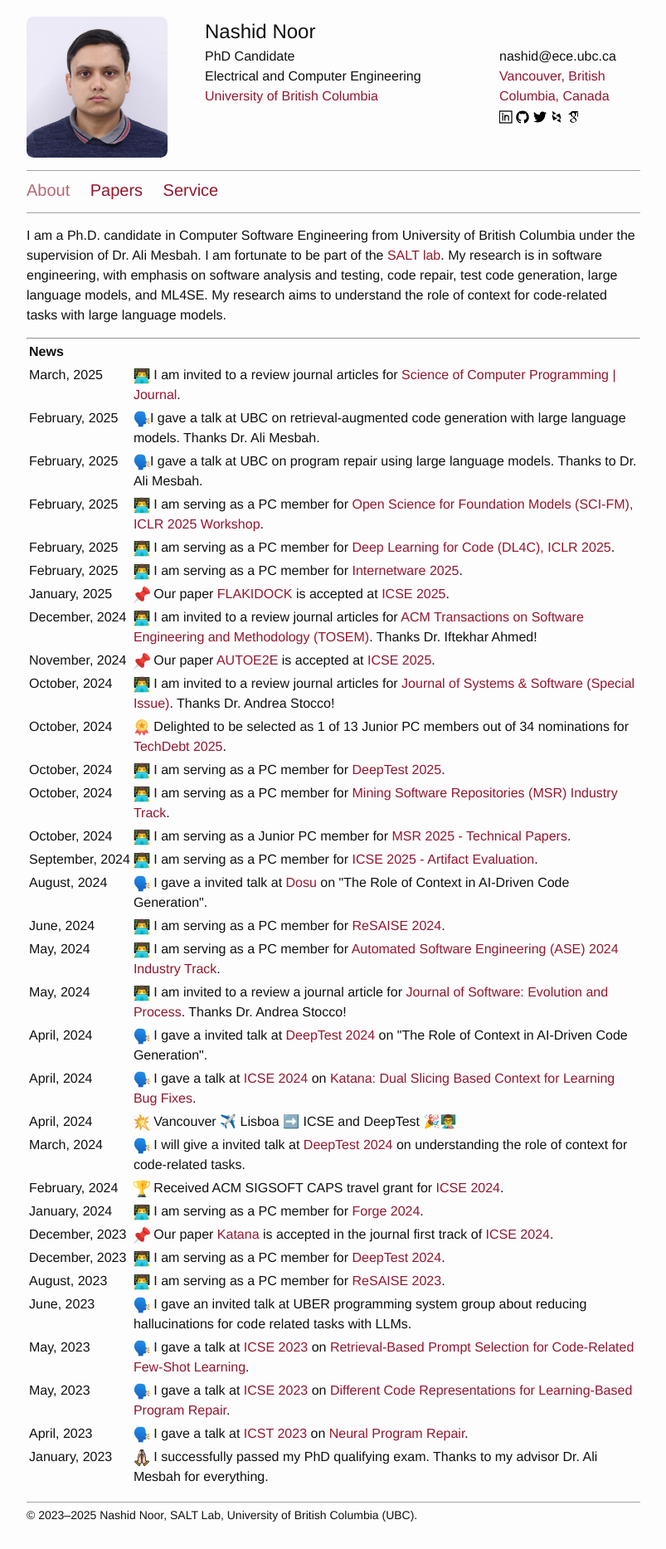
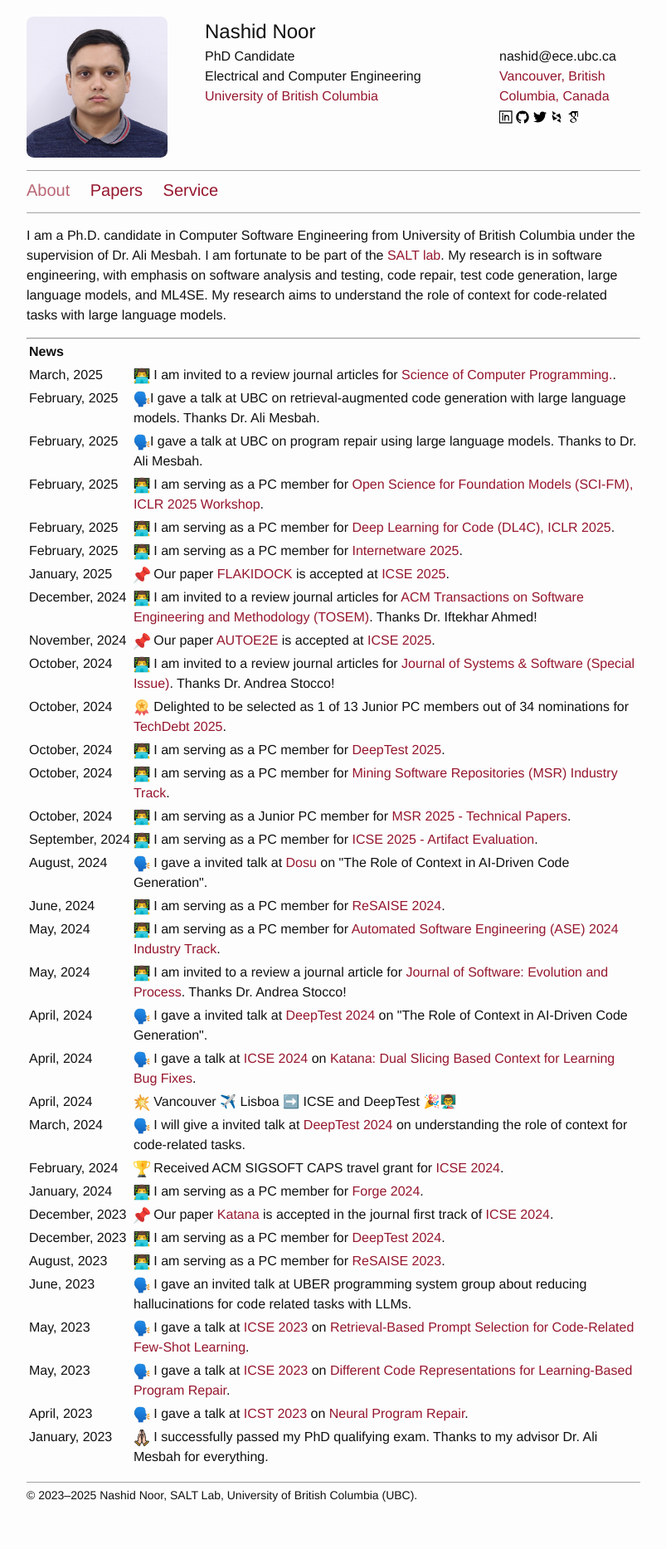
Before and after one commit to nashid/nashid.github.io, a Jekyll site: the page built from index.md, in a window 1280 px wide. Shown: the whole page at 83% size, without its empty margins (238-1041 px from the left). Built offline with Jekyll 4.4.1, drawn with Linux system fonts in a browser that asks for light colours; after the commit the page ends 1843 px from its top, so only the background shows below that.

Commit message:
add invited journal review news - 2

```diff
--- a/index.md
+++ b/index.md
@@ -20,7 +20,7 @@
 
   <tr>
     <td style="vertical-align: top;">March,&nbsp;2025</td>
-    <td><img src="./resources/images/icon-paper-review.png" width="20" height="20"> I am invited to a review journal articles for <a href="https://www.sciencedirect.com/journal/science-of-computer-programming">Science of Computer Programming | Journal</a>.</td>
+    <td><img src="./resources/images/icon-paper-review.png" width="20" height="20"> I am invited to a review journal articles for <a href="https://www.sciencedirect.com/journal/science-of-computer-programming">Science of Computer Programming.</a>.</td>
   </tr>
 
   <tr>
```
